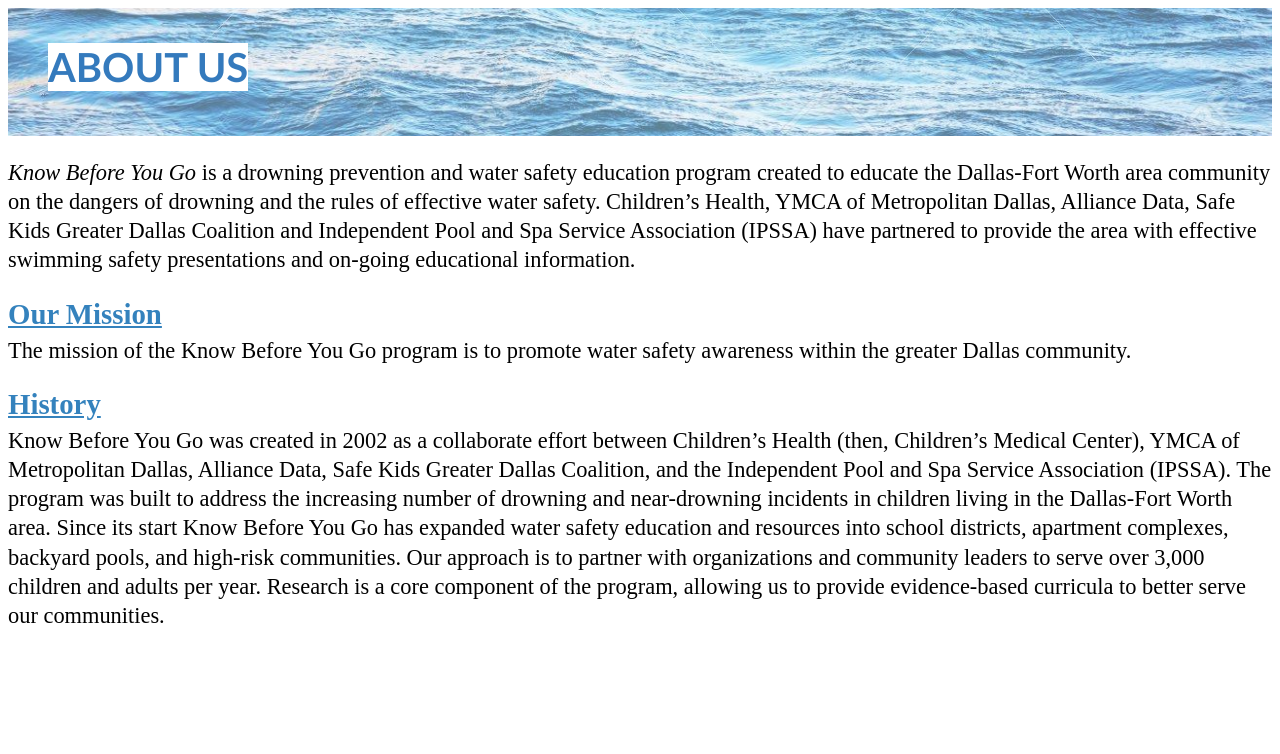
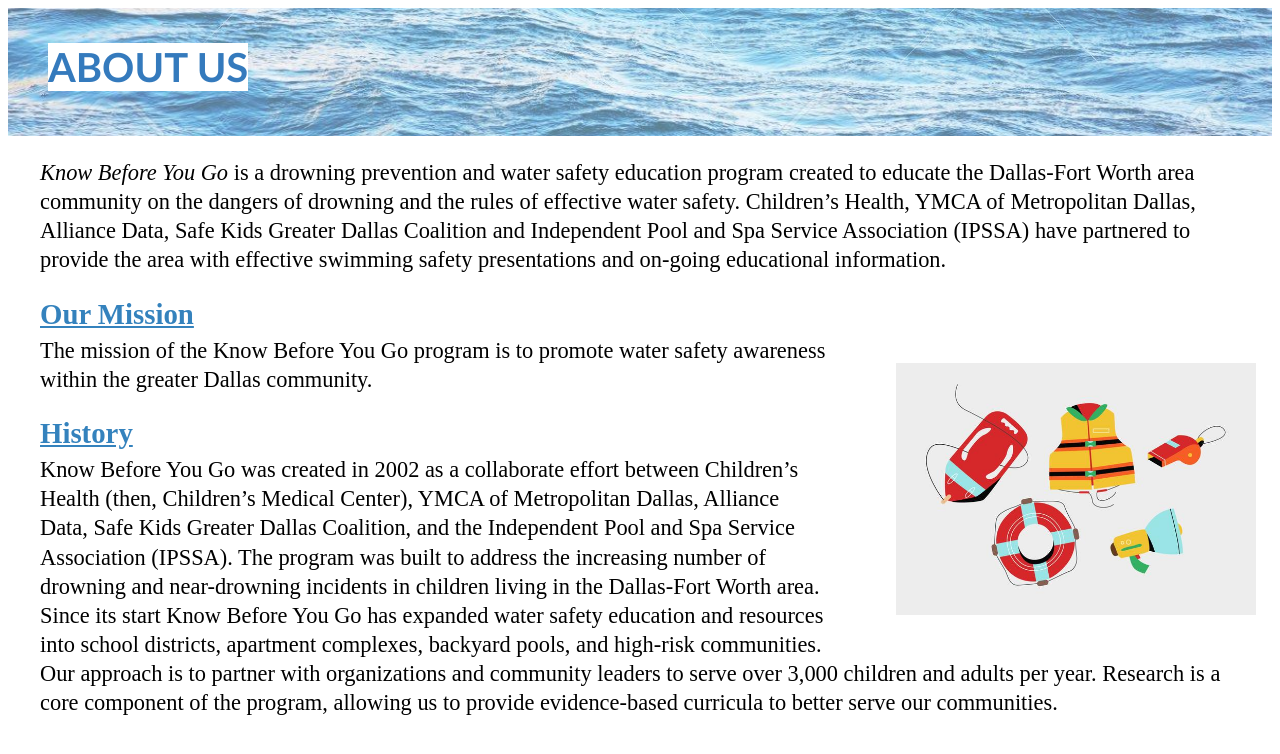
Before and after one commit to ahmedohadi/SD_YMCA, an Angular app in the folder knowBeforeYouGo/: page / in a window 1280 px wide. Shown: the top 754 px of the page. Built offline with nearby package versions, Linux system fonts and the light colour scheme.

Commit message:
added a picture

```diff
--- a/knowBeforeYouGo/src/app/about-us/about-us.component.css
+++ b/knowBeforeYouGo/src/app/about-us/about-us.component.css
@@ -34,3 +34,16 @@
   line-height:1.5;
   color: rgb(52, 130, 189);
 }
+
+#safety {
+  width: 30%;
+  margin-left: 4em;
+  margin-top: 5.5em;
+  margin-right: -1em;
+  margin-bottom: 1.2em;
+}
+
+#content {
+  margin-left: 2em;
+  margin-right: 2em;
+}
--- a/knowBeforeYouGo/src/app/about-us/about-us.component.html
+++ b/knowBeforeYouGo/src/app/about-us/about-us.component.html
@@ -4,9 +4,14 @@
 </div>
 
 <br>
+<div id="content">
   <div class="intro">
   <i> Know Before You Go </i> is a drowning prevention and water safety education program created to educate the Dallas-Fort Worth area community on the dangers of drowning and the rules of effective water safety.
   Children’s Health, YMCA of Metropolitan Dallas, Alliance Data, Safe Kids Greater Dallas Coalition and Independent Pool and Spa Service Association (IPSSA) have partnered to provide the area with effective swimming safety presentations and on-going educational information.
+  </div>
+
+  <div>
+    <img id="safety" src="../../assets/lifeguard.jpg" align="right">
   </div>
 
   <br>
@@ -24,3 +29,4 @@
   <div class="history">
     Know Before You Go was created in 2002 as a collaborate effort between Children’s Health (then, Children’s Medical Center), YMCA of Metropolitan Dallas, Alliance Data, Safe Kids Greater Dallas Coalition, and the Independent Pool and Spa Service Association (IPSSA). The program was built to address the increasing number of drowning and near-drowning incidents in children living in the Dallas-Fort Worth area. Since its start Know Before You Go has expanded water safety education and resources into school districts, apartment complexes, backyard pools, and high-risk communities. Our approach is to partner with organizations and community leaders to serve over 3,000 children and adults per year. Research is a core component of the program, allowing us to provide evidence-based curricula to better serve our communities.
   </div>
+</div>
```
Also changed, not shown: knowBeforeYouGo/src/assets/lifeguard.jpg (added). Lines whose indentation alone changed are shown as unchanged.
